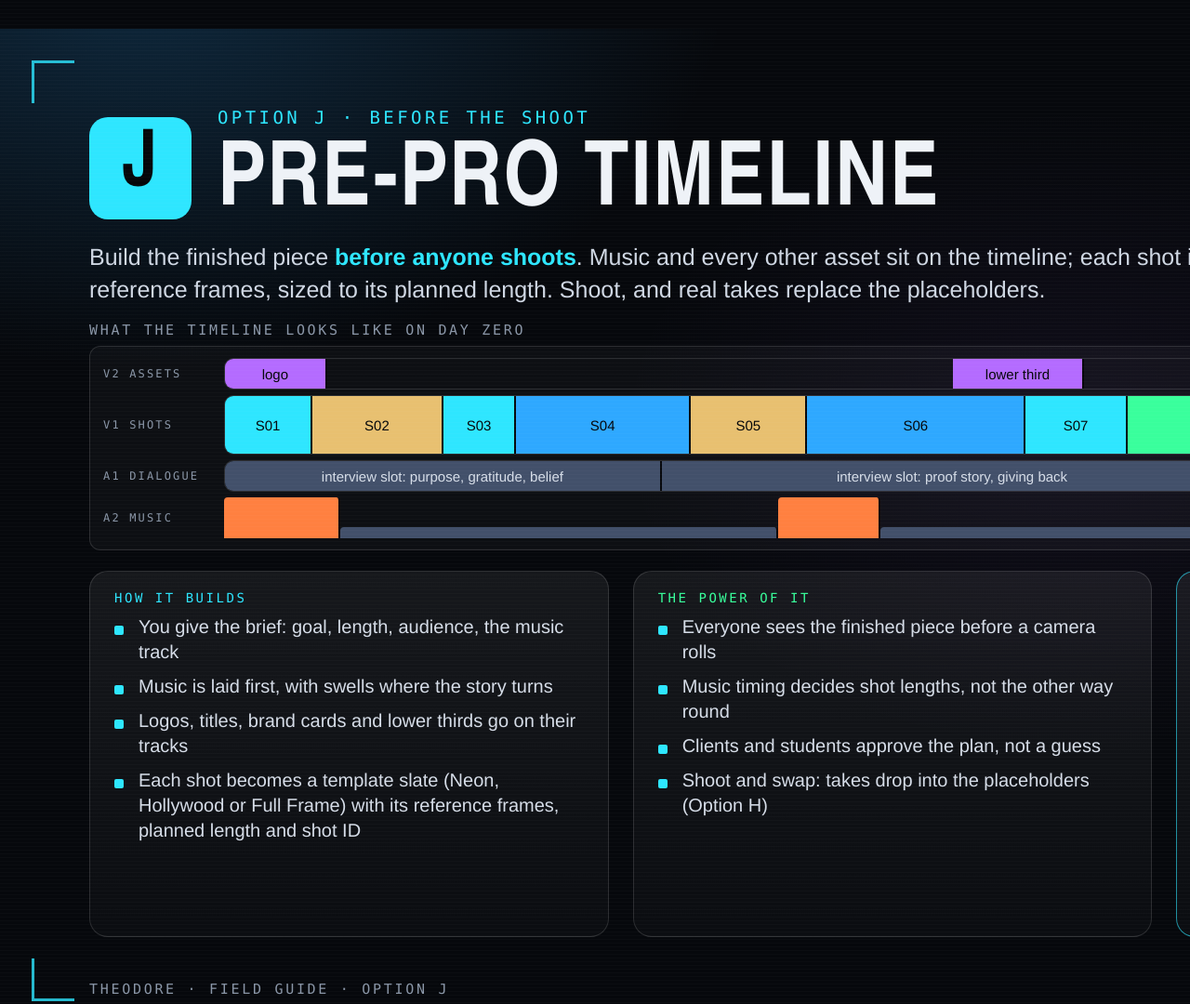
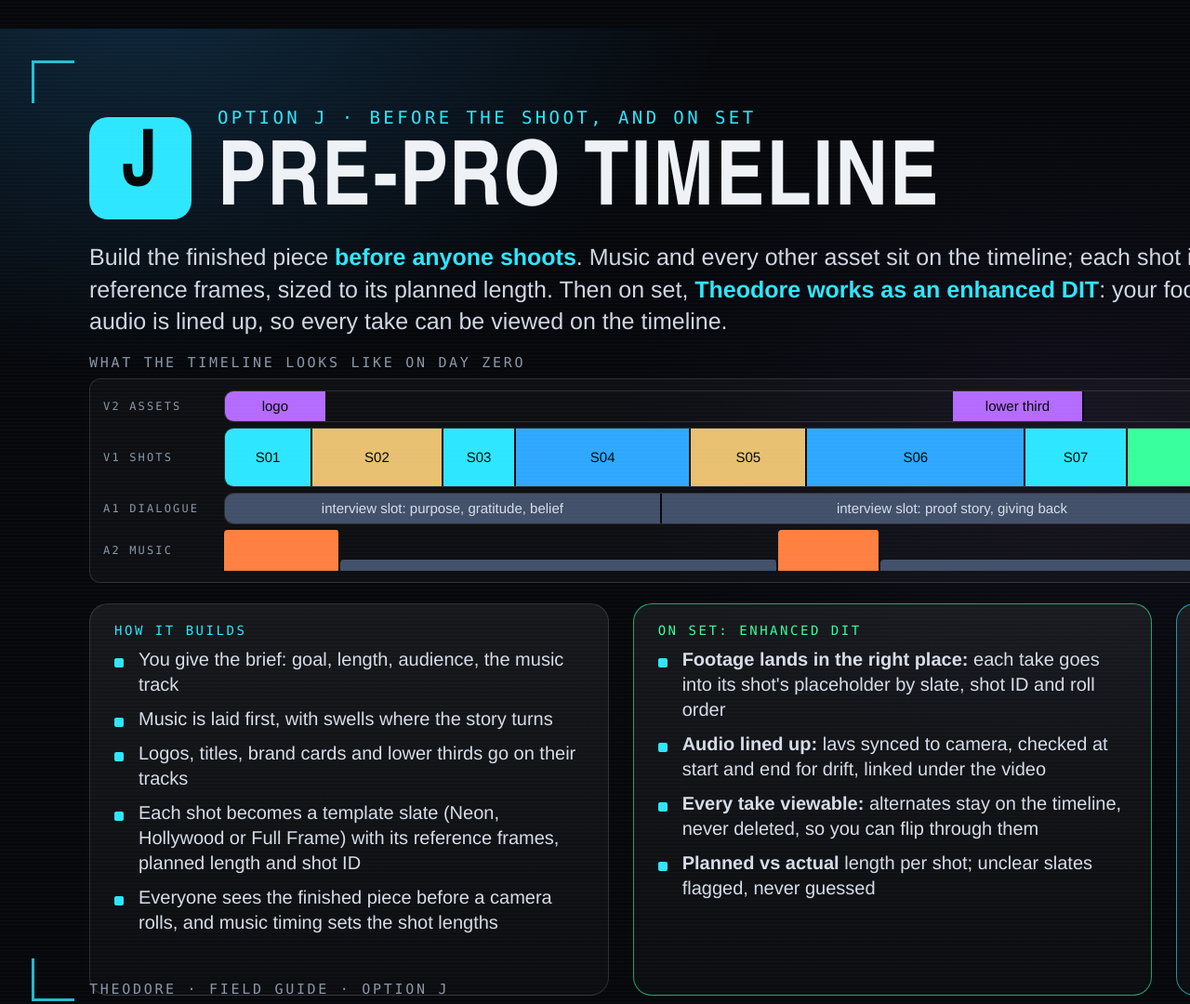
Before and after one commit to opcalifornia/theodore, a plain HTML site: page scripts/editing_2026-11/guide/theodore_guide.html in a window 1280 px wide. Shown: the part 10769-11849 px from the top of the page at 93% size. Drawn offline with Linux system fonts and the light colour scheme.

Commit message:
Guide: Option J emphasizes enhanced-DIT role on set
Co-Authored-By: Claude Sonnet 5.5 <noreply@anthropic.com>

```diff
--- a/scripts/editing_2026-11/guide/theodore_guide.html
+++ b/scripts/editing_2026-11/guide/theodore_guide.html
@@ -309,8 +309,8 @@
 <section class="page">
   <div class="corner c1"></div><div class="corner c2"></div><div class="corner c3"></div><div class="corner c4"></div>
   <div class="row" style="gap:28px"><span class="badge din" style="background:var(--cyan);width:110px;height:110px;font-size:84px;border-radius:20px">J</span>
-    <div><div class="kick mono" style="margin:0 0 14px">Option J · Before the shoot</div><h1 class="t din" style="font-size:96px;margin:0;line-height:1">PRE-PRO TIMELINE</h1></div></div>
-  <p class="lead" style="font-size:25px;margin-top:12px;max-width:1650px">Build the finished piece <b style="color:var(--cyan)">before anyone shoots</b>. Music and every other asset sit on the timeline; each shot is a template placeholder with its reference frames, sized to its planned length. Shoot, and real takes replace the placeholders.</p>
+    <div><div class="kick mono" style="margin:0 0 14px">Option J · Before the shoot, and on set</div><h1 class="t din" style="font-size:96px;margin:0;line-height:1">PRE-PRO TIMELINE</h1></div></div>
+  <p class="lead" style="font-size:25px;margin-top:12px;max-width:1650px">Build the finished piece <b style="color:var(--cyan)">before anyone shoots</b>. Music and every other asset sit on the timeline; each shot is a template placeholder with its reference frames, sized to its planned length. Then on set, <b style="color:var(--cyan)">Theodore works as an enhanced DIT</b>: your footage goes into the right places and the audio is lined up, so every take can be viewed on the timeline.</p>
   <div class="lab mono" style="margin-top:18px">What the timeline looks like on day zero</div>
   <div style="border:1px solid var(--line);border-radius:12px;padding:12px 14px;background:rgba(255,255,255,.03)">
     <div class="row" style="gap:10px;margin-bottom:6px"><span class="mono" style="font-size:12px;color:var(--dim);width:120px;flex:none">V2 assets</span>
@@ -324,11 +324,11 @@
   </div>
   <div class="grid3" style="margin-top:22px;gap:26px">
     <div class="card" style="padding:20px 26px"><div class="mono" style="color:var(--cyan);font-size:14px">How it builds</div>
-      <ul class="tight" style="margin-top:10px"><li style="font-size:20px">You give the brief: goal, length, audience, the music track</li><li style="font-size:20px">Music is laid first, with swells where the story turns</li><li style="font-size:20px">Logos, titles, brand cards and lower thirds go on their tracks</li><li style="font-size:20px">Each shot becomes a template slate (Neon, Hollywood or Full Frame) with its reference frames, planned length and shot ID</li></ul></div>
-    <div class="card" style="padding:20px 26px"><div class="mono" style="color:var(--green);font-size:14px">The power of it</div>
-      <ul class="tight" style="margin-top:10px"><li style="font-size:20px">Everyone sees the finished piece before a camera rolls</li><li style="font-size:20px">Music timing decides shot lengths, not the other way round</li><li style="font-size:20px">Clients and students approve the plan, not a guess</li><li style="font-size:20px">Shoot and swap: takes drop into the placeholders (Option H)</li></ul></div>
+      <ul class="tight" style="margin-top:10px"><li style="font-size:20px">You give the brief: goal, length, audience, the music track</li><li style="font-size:20px">Music is laid first, with swells where the story turns</li><li style="font-size:20px">Logos, titles, brand cards and lower thirds go on their tracks</li><li style="font-size:20px">Each shot becomes a template slate (Neon, Hollywood or Full Frame) with its reference frames, planned length and shot ID</li><li style="font-size:20px">Everyone sees the finished piece before a camera rolls, and music timing sets the shot lengths</li></ul></div>
+    <div class="card" style="padding:20px 26px;border-color:rgba(57,255,156,.6)"><div class="mono" style="color:var(--green);font-size:14px">On set: enhanced DIT</div>
+      <ul class="tight" style="margin-top:10px"><li style="font-size:20px"><b>Footage lands in the right place:</b> each take goes into its shot's placeholder by slate, shot ID and roll order</li><li style="font-size:20px"><b>Audio lined up:</b> lavs synced to camera, checked at start and end for drift, linked under the video</li><li style="font-size:20px"><b>Every take viewable:</b> alternates stay on the timeline, never deleted, so you can flip through them</li><li style="font-size:20px"><b>Planned vs actual</b> length per shot; unclear slates flagged, never guessed</li></ul></div>
     <div class="card" style="padding:20px 26px;border-color:rgba(46,230,255,.6)"><div class="mono" style="color:var(--cyan);font-size:14px">Good to know</div>
-      <p style="font-size:20px;line-height:1.4;color:#d6dde8;margin-top:10px"><b>Status:</b> parts built (templates, shot-list builder, music and brand-card builder); the combined run is new. <b>Effort:</b> <span class="dots"><i class="on"></i><i class="on"></i><i class="on"></i><i></i></span><br><b>Theodore needs:</b> the brief, the music, logos and assets, a shot list or outline, reference frames you have the right to use.<br><b>Watch out:</b> planned lengths are guesses; real takes will move them.</p>
+      <p style="font-size:20px;line-height:1.4;color:#d6dde8;margin-top:10px"><b>Status:</b> parts built (templates, shot-list builder, music and brand-card builder, audio sync); the combined run is new, and the slate-reading swap-in is still untested. <b>Effort:</b> <span class="dots"><i class="on"></i><i class="on"></i><i class="on"></i><i></i></span><br><b>Theodore needs:</b> the brief, the music, logos and assets, a shot list or outline, reference frames you have the right to use.<br><b>Watch out:</b> planned lengths are guesses; real takes will move them.</p>
       <div class="say" style="position:static;margin-top:10px;padding:10px 16px;--c:var(--cyan)"><span class="mono">Say it</span><b class="din" style="font-size:28px">"Build J for [project], music is [track]."</b></div></div>
   </div>
   <div class="foot"><span class="mono">Theodore · Field Guide · Option J</span><span class="mono">11</span></div>
```
Also changed, not shown: CLAUDE.md (+1 -1 lines).
